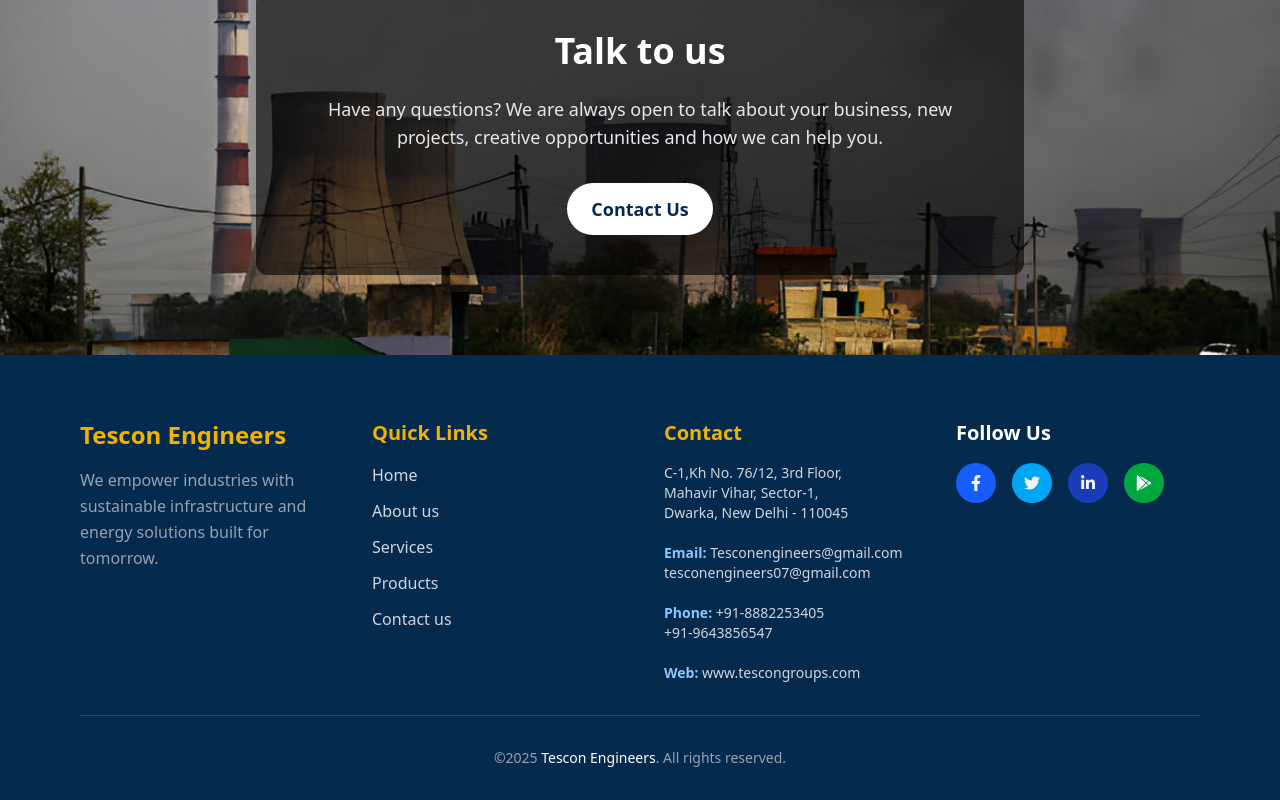
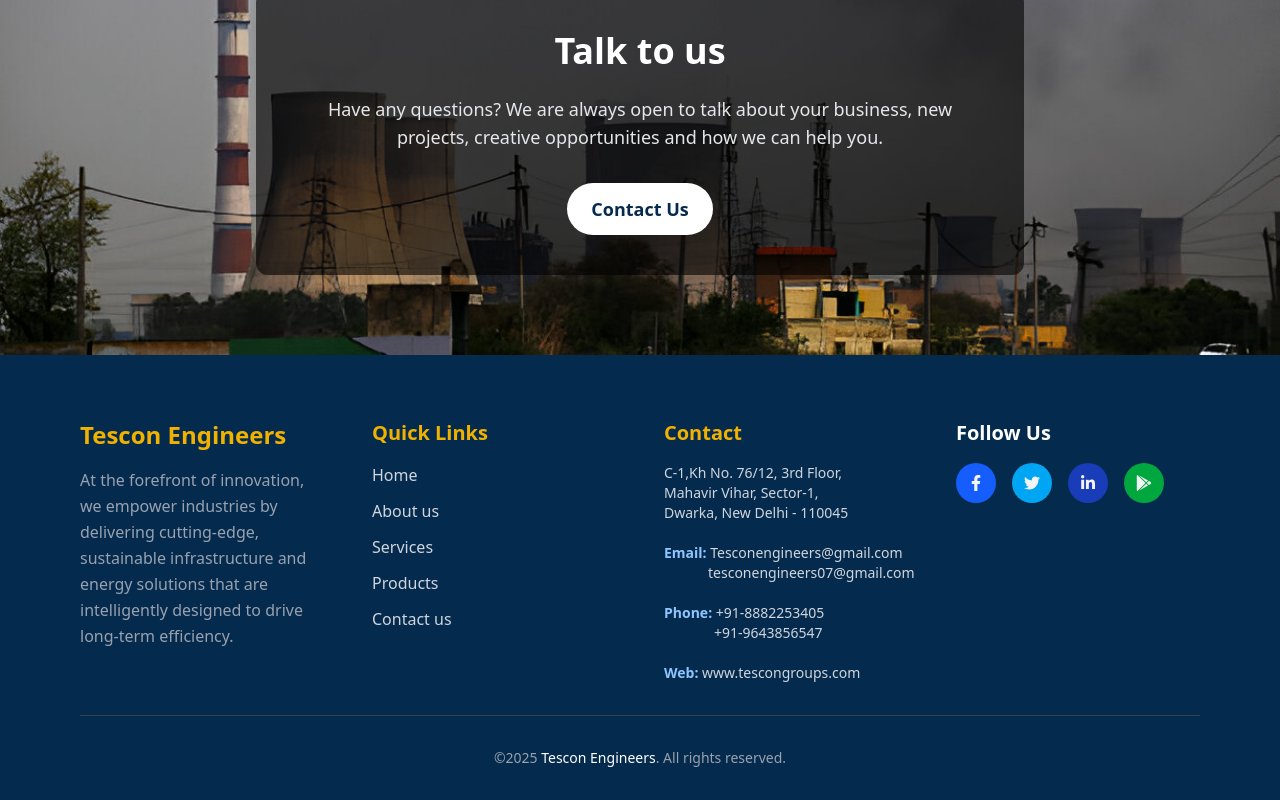
Before and after one commit to Code-With-Vijeta/tescon, a React (Vite) app: page /contact in a window 1280 px wide. Shown: the part 1307-2107 px from the top of the page. Built offline with nearby package versions, Linux system fonts and the light colour scheme.

Commit message:
Updated project section design

```diff
--- a/src/Footer.jsx
+++ b/src/Footer.jsx
@@ -16,7 +16,7 @@
         <div>
           <h3 className="text-2xl font-bold mb-4 text-yellow-500">Tescon Engineers</h3>
           <p className="text-gray-400 leading-relaxed">
-            We empower industries with sustainable infrastructure and energy solutions built for tomorrow.
+            At the forefront of innovation, we empower industries by delivering cutting-edge, sustainable infrastructure and energy solutions that are intelligently designed to drive long-term efficiency.
           </p>
         </div>
 
@@ -39,8 +39,8 @@
             C-1,Kh No. 76/12, 3rd Floor,<br />
             Mahavir Vihar, Sector-1,<br />
             Dwarka, New Delhi - 110045<br /><br />
-            <strong className="text-blue-300">Email:</strong> Tesconengineers@gmail.com<br /> tesconengineers07@gmail.com <br /> <br />
-            <strong className="text-blue-300">Phone:</strong> +91-8882253405<br /> +91-9643856547<br /> <br />
+            <strong className="text-blue-300">Email:</strong> Tesconengineers@gmail.com<br /><span className="ml-11">tesconengineers07@gmail.com</span> <br /> <br />
+            <strong className="text-blue-300">Phone:</strong> +91-8882253405<br /> <span className="ml-12.5">+91-9643856547</span><br /> <br />
             <strong className="text-blue-300">Web:</strong> www.tescongroups.com
           </p>
         </div>
--- a/src/ServicesPage.jsx
+++ b/src/ServicesPage.jsx
@@ -8,34 +8,35 @@
     title:
       "Thermal Power Plants (Coal, Bagasse, and Lignite-based, up to 50 MW)",
     description:
-      "We provide ash and coal handling systems optimized for small to mid-capacity thermal power plants, ensuring high efficiency and reduced maintenance.",
+      "We specialize in designing and delivering advanced ash and coal handling systems tailored for small to mid-capacity thermal power plants. Our solutions prioritize operational reliability, automation, and minimal maintenance, enabling uninterrupted energy production while supporting cleaner and more sustainable power generation methods.",
     image: "./services/power.png",
   },
   {
     title: "Cement Manufacturing Plants",
     description:
-      "Customized solutions for handling limestone, clinker, and additives, enhancing continuous and dust-free cement production processes.",
+      "Our end-to-end material handling systems are customized for the unique demands of cement manufacturing, including the precise movement and processing of limestone, clinker, and additives. By reducing dust emissions and enhancing process continuity, our solutions contribute to safer work environments, improved production efficiency, and compliance with environmental standards.",
     image: "./services/cement.png",
   },
   {
     title: "Process and Chemical Industries",
     description:
-      "Material handling systems engineered to meet the safety, accuracy, and flow control needs of modern chemical and process industries.",
+      "We engineer highly specialized material handling systems designed for the rigorous and regulated environments of chemical and process industries. These systems are built to ensure precise dosing, safe transport of sensitive materials, corrosion resistance, and complete integration with automated process workflows—delivering consistent performance and safety at every stage.",
     image: "./services/chemical.png",
   },
   {
     title: "Bulk Material Storage & Handling Facilities",
     description:
-      "Solutions for systematic storage and movement of bulk materials like ores and minerals in ports, warehouses, and mining sites.",
+      "From mining sites and port terminals to industrial warehouses, we provide comprehensive solutions for the efficient storage, movement, and distribution of bulk materials like ores, aggregates, coal, and minerals. Our systems are engineered to handle high volumes with reduced spillage, optimized space utilization, and minimal environmental impact.",
     image: "./services/storage.png",
   },
   {
     title: "Energy and Utility Sectors",
     description:
-      "Efficient biomass and coal handling systems supporting consistent energy generation across power and utility infrastructure.",
+      "We offer high-performance biomass and coal handling systems tailored to meet the evolving demands of energy and utility providers. Designed to maximize fuel efficiency and reliability, our solutions ensure uninterrupted energy flow while supporting clean energy transitions and infrastructure modernization initiatives.",
     image: "./services/energy.png",
   },
 ];
+
 
 
 
```
